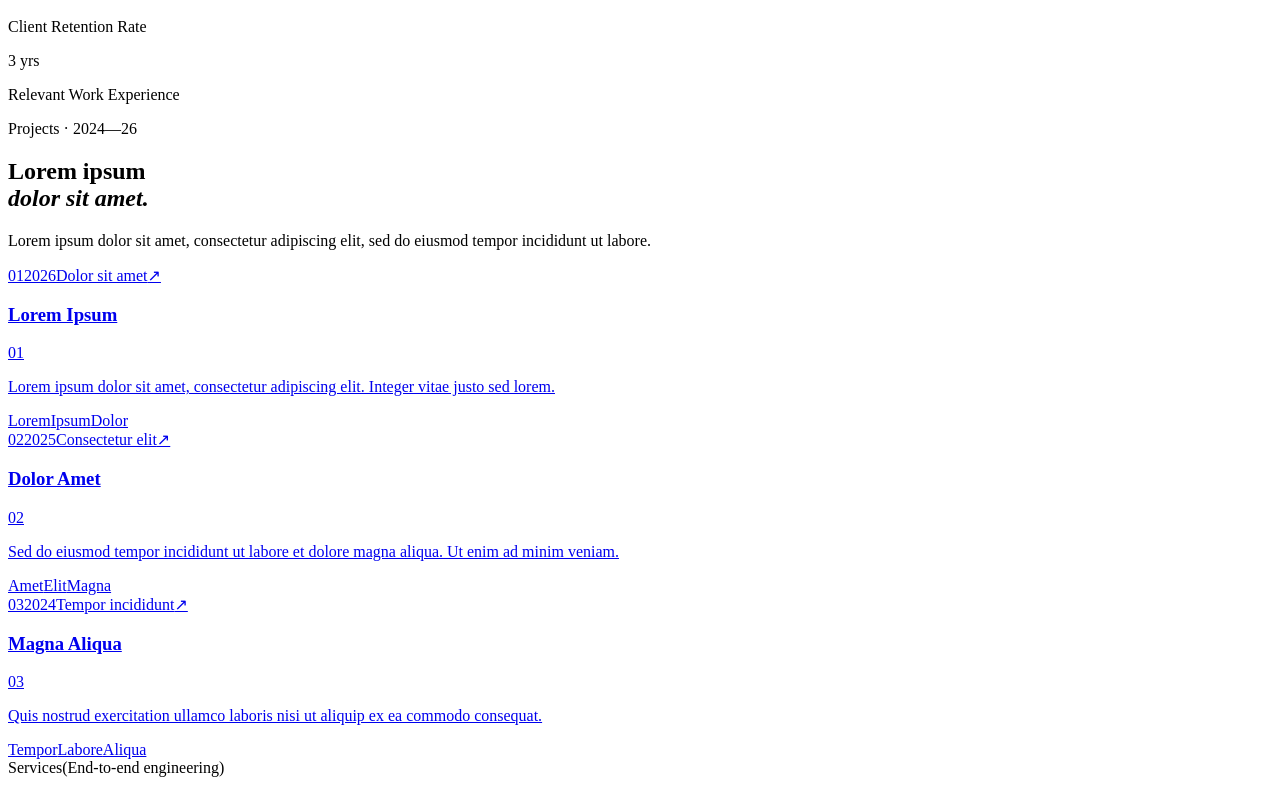
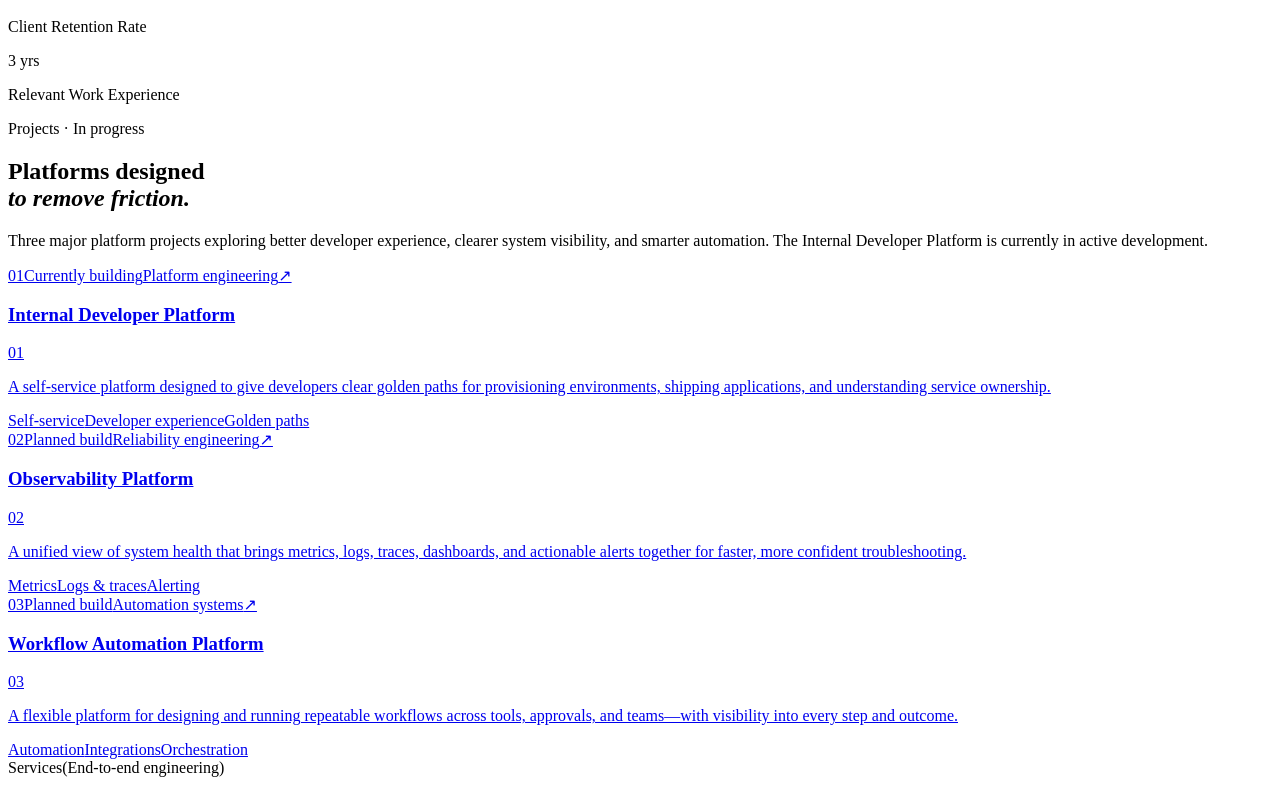
Before and after one commit to M-b-a-s/main-portfolio, a React (Vite) app: page / in a window 1280 px wide. Shown: the part 1667-2460 px from the top of the page. Built offline with nearby package versions, Linux system fonts and the light colour scheme; the HTML template or start-up script is replaced by a standard one; a web font is replaced by a local one.

Commit message:
feat: update Work section and portfolio data for improved project clarity and status

```diff
--- a/src/components/sections/Work.tsx
+++ b/src/components/sections/Work.tsx
@@ -6,15 +6,15 @@ export function Work() {
   return (
     <section className="shell pb-37.5 max-sm:pb-25" id="work">
       <SectionHead
-        label="Projects · 2024—26"
+        label="Projects · In progress"
         title={
           <>
-            Lorem ipsum
+            Platforms designed
             <br />
-            <em>dolor sit amet.</em>
+            <em>to remove friction.</em>
           </>
         }
-        copy="Lorem ipsum dolor sit amet, consectetur adipiscing elit, sed do eiusmod tempor incididunt ut labore."
+        copy="Three major platform projects exploring better developer experience, clearer system visibility, and smarter automation. The Internal Developer Platform is currently in active development."
       />
       <div>
         {projects.map((project) => (
@@ -26,16 +26,16 @@ export function Work() {
             style={{ "--accent": project.color } as CSSProperties}
           >
             <div
-              className={`grid grid-cols-[80px_100px_1fr_auto] max-sm:grid-cols-[50px_1fr_auto] ${mono}`}
+              className={`grid grid-cols-[80px_150px_1fr_auto] max-sm:grid-cols-[50px_1fr_auto] ${mono}`}
             >
               <span>{project.id}</span>
-              <span>{project.year}</span>
+              <span>{project.status}</span>
               <span className="max-sm:hidden">{project.type}</span>
               <Arrow diagonal />
             </div>
             <div className="grid min-h-[250px] grid-cols-[1.1fr_.75fr_.55fr] items-center gap-[35px] max-[900px]:grid-cols-[1fr_.65fr] max-sm:block max-sm:min-h-0 max-sm:py-8 max-sm:pb-6">
               <h3
-                className={`${serifHeading} text-[clamp(46px,6vw,92px)] leading-[.95] transition-transform duration-500 group-hover:translate-x-3.5 max-sm:mb-6 max-sm:text-[55px]`}
+                className={`${serifHeading} text-[clamp(44px,4.8vw,76px)] leading-[.95] transition-transform duration-500 group-hover:translate-x-3.5 max-sm:mb-6 max-sm:text-[48px]`}
               >
                 {project.title}
               </h3>
--- a/src/data/portfolio.ts
+++ b/src/data/portfolio.ts
@@ -1,7 +1,7 @@
 export const projects = [
-  { id: '01', year: '2026', title: 'Lorem Ipsum', type: 'Dolor sit amet', description: 'Lorem ipsum dolor sit amet, consectetur adipiscing elit. Integer vitae justo sed lorem.', tags: ['Lorem', 'Ipsum', 'Dolor'], color: '#ff5938' },
-  { id: '02', year: '2025', title: 'Dolor Amet', type: 'Consectetur elit', description: 'Sed do eiusmod tempor incididunt ut labore et dolore magna aliqua. Ut enim ad minim veniam.', tags: ['Amet', 'Elit', 'Magna'], color: '#c5ee4f' },
-  { id: '03', year: '2024', title: 'Magna Aliqua', type: 'Tempor incididunt', description: 'Quis nostrud exercitation ullamco laboris nisi ut aliquip ex ea commodo consequat.', tags: ['Tempor', 'Labore', 'Aliqua'], color: '#8b87ff' },
+  { id: '01', status: 'Currently building', title: 'Internal Developer Platform', type: 'Platform engineering', description: 'A self-service platform designed to give developers clear golden paths for provisioning environments, shipping applications, and understanding service ownership.', tags: ['Self-service', 'Developer experience', 'Golden paths'], color: '#ff5938' },
+  { id: '02', status: 'Planned build', title: 'Observability Platform', type: 'Reliability engineering', description: 'A unified view of system health that brings metrics, logs, traces, dashboards, and actionable alerts together for faster, more confident troubleshooting.', tags: ['Metrics', 'Logs & traces', 'Alerting'], color: '#c5ee4f' },
+  { id: '03', status: 'Planned build', title: 'Workflow Automation Platform', type: 'Automation systems', description: 'A flexible platform for designing and running repeatable workflows across tools, approvals, and teams—with visibility into every step and outcome.', tags: ['Automation', 'Integrations', 'Orchestration'], color: '#8b87ff' },
 ]
 
 export const services = [
```
